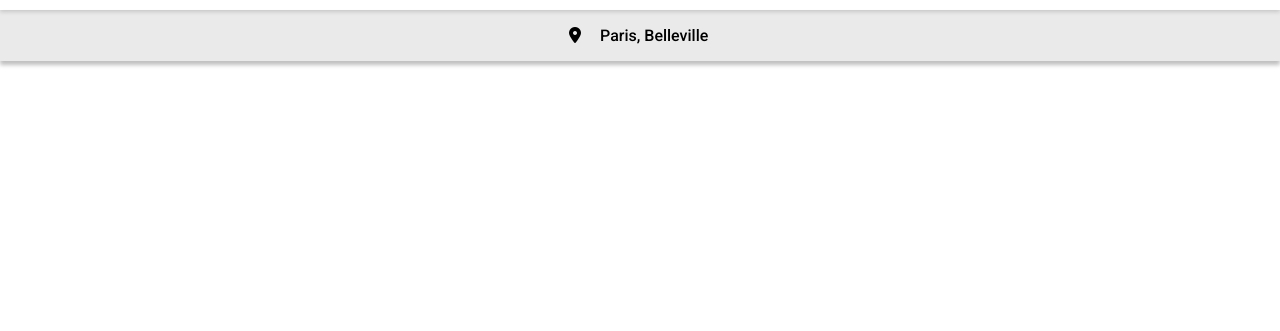
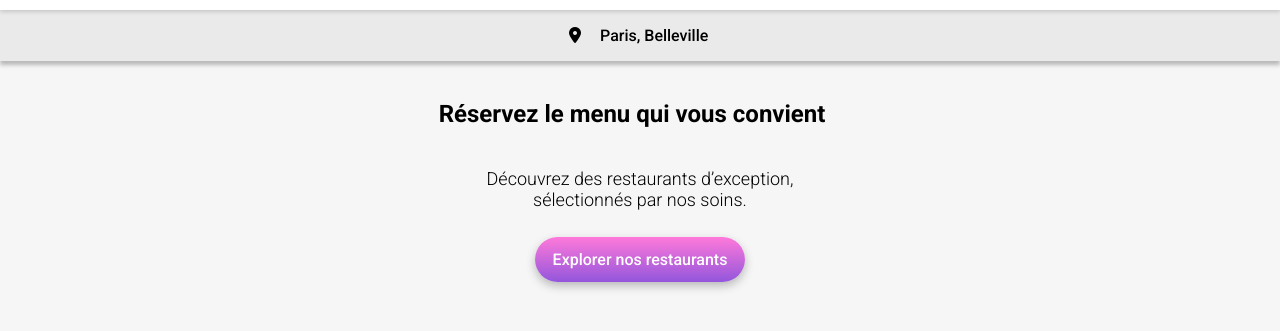
Before and after one commit to larbalestrier/OhMyFood, a website: page index.html in a window 1280 px wide. Shown: the part 45-376 px from the top of the page. Drawn offline with Linux system fonts and the light colour scheme; a web font is replaced by a local one.

Commit message:
section intro

```diff
--- a/index.html
+++ b/index.html
@@ -20,6 +20,14 @@
             <input class="header__localisation" value="Paris, Belleville">
         </form>
     </header>
-
+    <main>
+        <section>
+            <div class="intro">
+                <h1 class="intro__title">Réservez le menu qui vous convient</h1>
+                <p class="intro__subtitle">Découvrez des restaurants d’exception,<br> sélectionnés par nos soins.</p>
+                <a href="Restaurauts" class="btn">Explorer nos restaurants</a>
+            </div>
+        </section>
+    </main>
 </body>
 </html>
--- /dev/null
+++ b/sass/composants/__bouton.scss
@@ -0,0 +1,15 @@
+.btn {
+    padding: 13px 18px;
+    background: linear-gradient(180deg, rgba(255,121,218,1) 0%, rgba(147,86,220,1) 100%);
+    border-radius: 25px;
+    text-decoration: none;
+    color: white;
+    box-shadow: 0px 4px 10px 0px #00000040;
+    cursor: pointer;
+    transition-duration: .25s;
+    &:hover{
+        opacity: 0.8;
+        box-shadow: 0px 0px 15px 4px rgba(0, 0, 0, 0.3490196078);
+
+    }
+}
--- a/sass/main.scss
+++ b/sass/main.scss
@@ -1,2 +1,4 @@
 @import "./layouts/_header";
 @import "./base/_bases";
+@import "./page/accueil/_intro";
+@import "./composants/_bouton"
--- /dev/null
+++ b/sass/page/accueil/__intro.scss
@@ -0,0 +1,19 @@
+.intro{
+    display: flex;
+    flex-direction: column;
+    align-items: center;
+    background-color: #F6F6F6;
+    padding-bottom: 57px;
+
+    &__title{
+        text-align: center;
+        padding: 39px 58px 0px 42px;
+        height: 68px;
+    }
+    &__subtitle{
+        font-size: 18px;
+        font-weight: 300;
+        text-align: center;
+        margin-bottom: 27px;
+    }
+}
```
Also changed, not shown: public/css/style.css, 1 other file.
